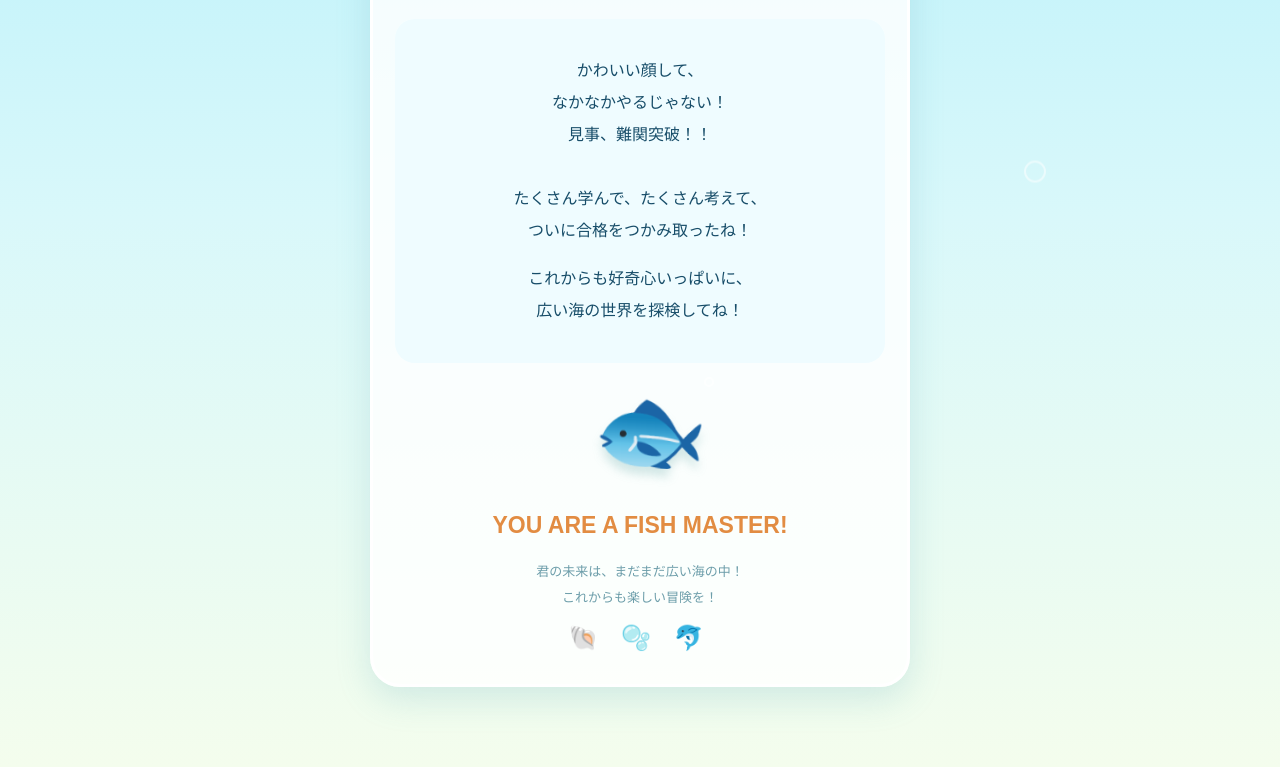
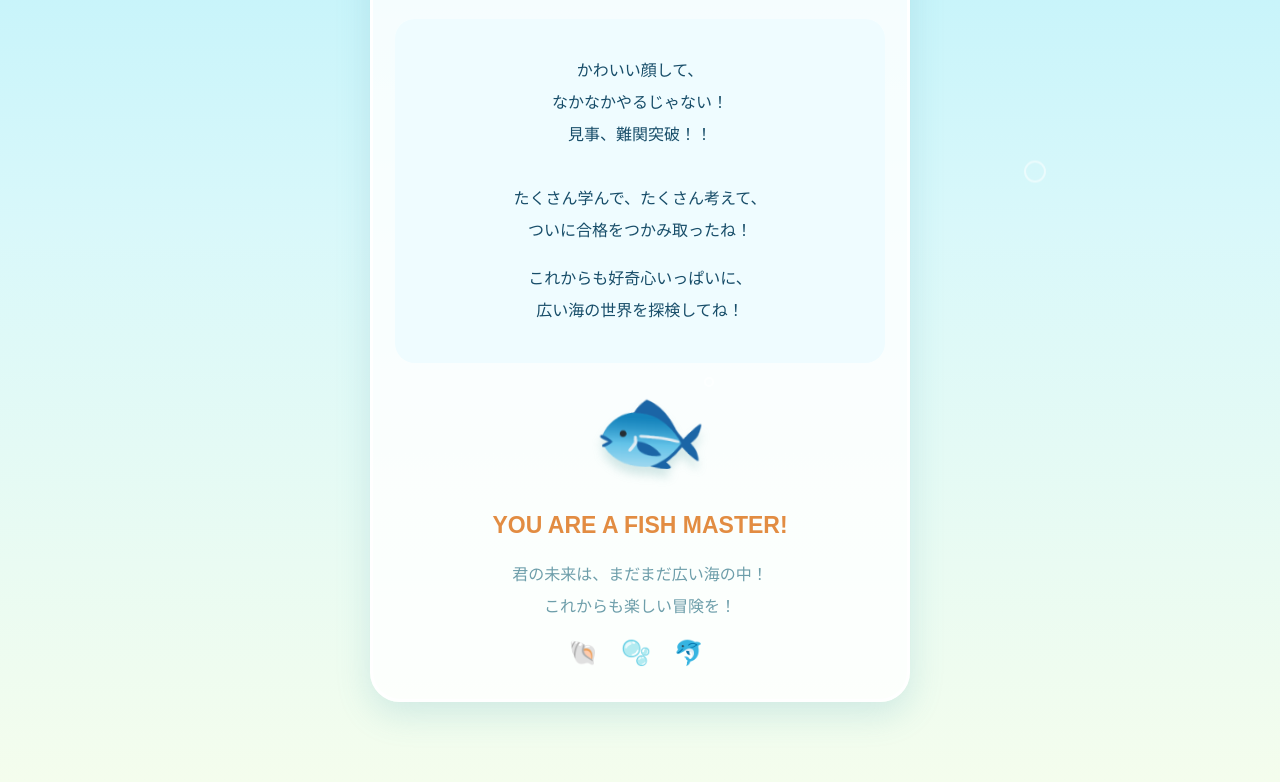
Before and after one commit to riko-lab87/fish-congratulations, a plain HTML site: page index.html in a window 1280 px wide. Shown: the part 453-1235 px from the top of the page. Drawn offline with Linux system fonts and the light colour scheme.

Commit message:
Update index.html

```diff
--- a/index.html
+++ b/index.html
@@ -81,7 +81,7 @@ p {
   margin: 22px 0;
 }
 .stars { font-size: 24px; letter-spacing: 8px; }
-.footer { font-size: 13px; color: #6d9eaa; }
+.footer { font-size: 16px; color: #6d9eaa; }
 .bubble {
   position: fixed;
   bottom: -40px;
```
